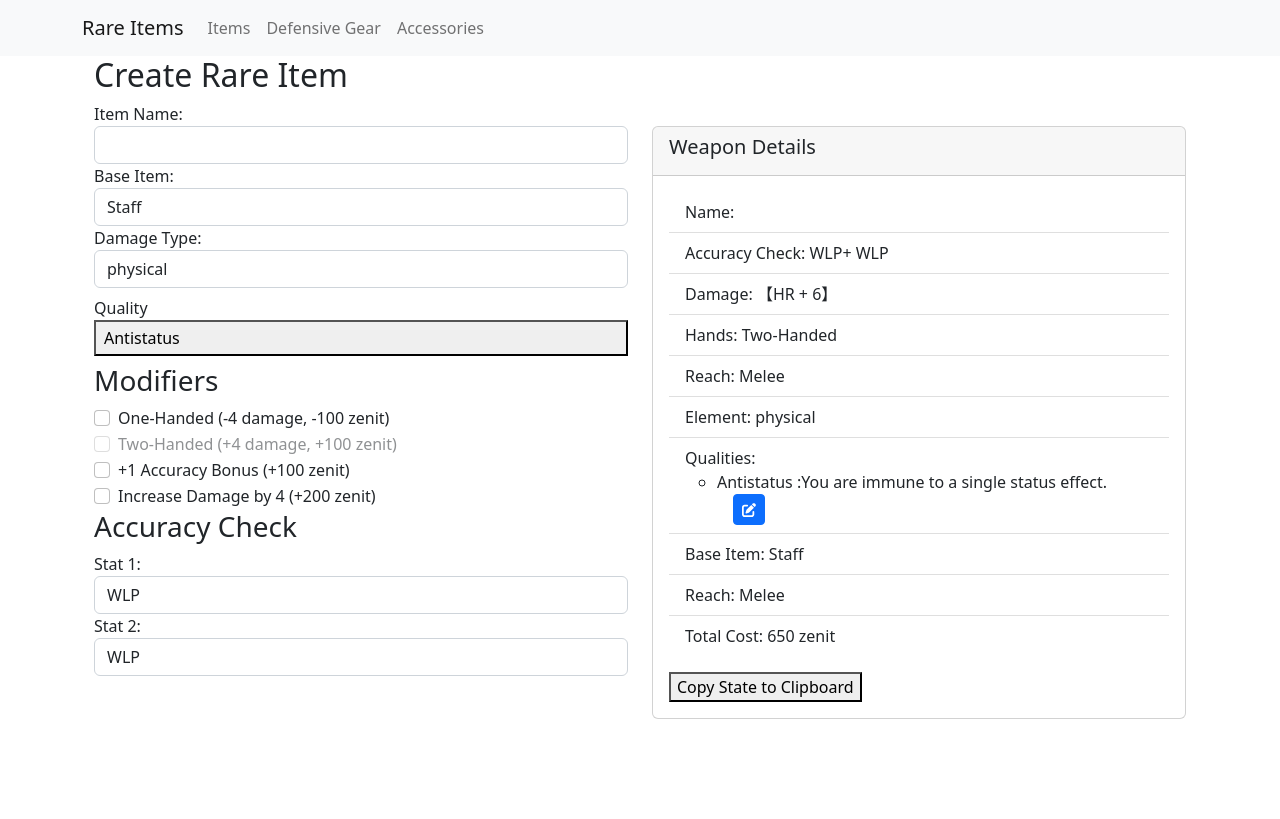
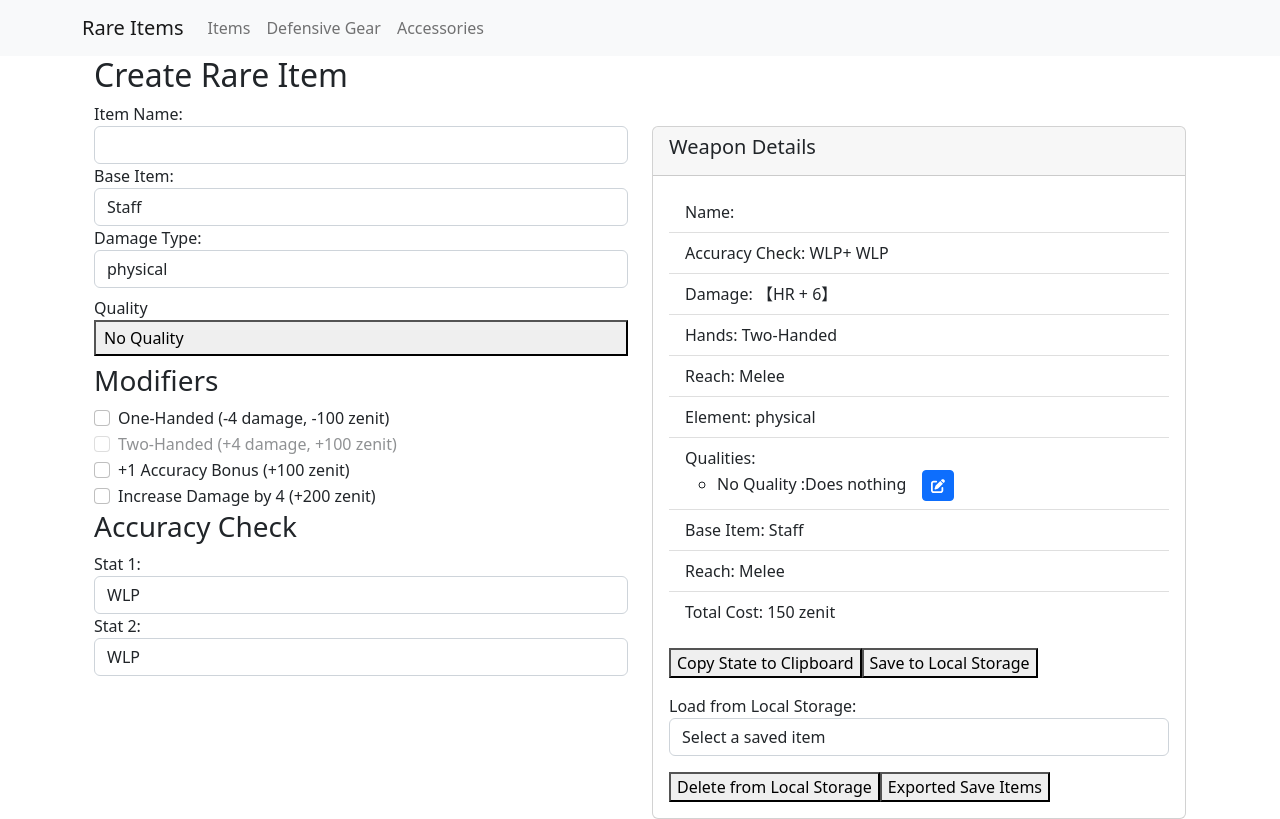
Before and after one commit to kunxin-chor/fabula-ultima-tools, a React (Create React App) app: page / in a window 1280 px wide. Built offline with nearby package versions, Linux system fonts and the light colour scheme.

Commit message:
Added save to local storage and export

```diff
--- a/src/RareItem.js
+++ b/src/RareItem.js
@@ -5,6 +5,7 @@ import elementsData from './elements.json';
 import QualityDropdown from './QualityDrop';
 import QualitiesList from './QualitiesList';
 
+const LOCAL_STORAGE_KEY = 'rare-weapons';
 
 const CreateRareItem = () => {
     const [formValues, setFormValues] = useState({
@@ -23,11 +24,133 @@ const CreateRareItem = () => {
             stat2: 'DEX',
         },
 
+
     });
+
+
+
+    // for saving/loading from localstorage
+    const [savedItems, setSavedItems] = useState([]);
+    const [loadedItemIndex, setLoadedItemIndex] = useState(null);
 
     const [totalCost, setTotalCost] = useState(0);
     const [modifiedDamage, setModifiedDamage] = useState('');
     const [combinedQualities, setCombinedQualities] = useState([]);
+    const [alreadyHaveAccuracyBonus, setAlreadyHaveAccuracyBonus] = useState(false);
+
+    const loadFromLocalStorage = (index) => {
+        if (index === "") {
+            setLoadedItemIndex(null);
+            return;
+        }
+        console.log(savedItems[index]);
+        const { combinedQualities, ...loadedItem} = savedItems[index];
+        setFormValues(loadedItem);
+
+        setTimeout(function(){
+               // updated combined qualities after the form has been set
+        setCombinedQualities(combinedQualities);
+
+        },
+        200)
+
+
+
+        setLoadedItemIndex(index);
+    };
+
+    const saveToLocalStorage = () => {
+        const currentSavedItems = JSON.parse(localStorage.getItem(LOCAL_STORAGE_KEY)) || [];
+
+        const toSave =   JSON.parse(JSON.stringify(formValues));
+        toSave.combinedQualities = combinedQualities;
+
+
+        if (loadedItemIndex !== null) {
+            // Update the existing item in the local
+            currentSavedItems[loadedItemIndex] = toSave;
+
+        } else {
+            // Add a new item to the local storage
+            currentSavedItems.push(toSave);
+        }
+
+        localStorage.setItem(LOCAL_STORAGE_KEY, JSON.stringify(currentSavedItems));
+        setSavedItems(currentSavedItems);
+    };
+
+
+    const deleteFromLocalStorage = () => {
+        if (loadedItemIndex === null) {
+            alert("Please load an item before attempting to delete it.");
+            return;
+        }
+
+        const currentSavedItems = JSON.parse(localStorage.getItem(LOCAL_STORAGE_KEY)) || [];
+        currentSavedItems.splice(loadedItemIndex, 1);
+        localStorage.setItem(LOCAL_STORAGE_KEY, JSON.stringify(currentSavedItems));
+        setSavedItems(currentSavedItems);
+        setLoadedItemIndex(null);
+        alert("Item deleted from local storage.");
+    };
+
+    // Add an effect to initialize the saved items from local storage
+    useEffect(() => {
+        const currentSavedItems = JSON.parse(localStorage.getItem(LOCAL_STORAGE_KEY)) || [];
+        setSavedItems(currentSavedItems);
+    }, []);
+
+    const escapeCSVValue = (value) => {
+        if (typeof value === 'string' && (value.includes(',') || value.includes('"'))) {
+          return `"${value.replace(/"/g, '""')}"`;
+        }
+        return value;
+      };
+
+      const flattenObject = (obj, prefix = '') => {
+        const flattened = {};
+
+        for (const key in obj) {
+          if (typeof obj[key] === 'object' && !Array.isArray(obj[key])) {
+            Object.assign(flattened, flattenObject(obj[key], `${prefix}${key}.`));
+          } else {
+            flattened[`${prefix}${key}`] = obj[key];
+          }
+        }
+
+        return flattened;
+      };
+
+      const formatQuality = (quality) => {
+        return `${quality.name}: ${quality.effect}`;
+      };
+
+
+      const exportToCSV = () => {
+        const currentSavedItems = JSON.parse(localStorage.getItem(LOCAL_STORAGE_KEY)) || [];
+
+        if (currentSavedItems.length === 0) {
+          alert("No items found in local storage to export.");
+          return;
+        }
+
+        const formattedItems = currentSavedItems.map(item => {
+
+          const {combinedQualities, ...toSave} = item;
+
+          const flattened = flattenObject(toSave);
+          flattened.qualities = item.combinedQualities.map(formatQuality).join('|');
+          return flattened;
+        });
+
+        const header = Object.keys(formattedItems[0]).map(escapeCSVValue).join(',') + '\n';
+        const csvData = formattedItems.map(item => Object.values(item).map(escapeCSVValue).join(',')).join('\n');
+        const csv = header + csvData;
+
+        navigator.clipboard.writeText(csv)
+          .then(() => alert("CSV data copied to clipboard."))
+          .catch(() => alert("Failed to copy CSV data to clipboard."));
+      };
 
     const handleInputChange = (event) => {
         const { name, value } = event.target;
@@ -52,7 +175,7 @@ const CreateRareItem = () => {
 
     const handleQualitySelection = (quality) => {
         setFormValues((prevValues) => ({ ...prevValues, quality: quality.name }));
-      };
+    };
 
     const selectedBaseItem = baseItemsData.find(
         (item) => item.name === formValues.baseItem
@@ -61,12 +184,6 @@ const CreateRareItem = () => {
     const selectedQuality = qualitiesData.find(
         (quality) => quality.name === formValues.quality
     )
-
-    const updateCombinedQualitiesDescription = (index) => {
-
-    }
-
-
 
     const getAttributesFromAccuracy = (accuracyStr) => {
         return accuracyStr.split(' + ').map((attr) => attr.trim());
@@ -153,9 +270,7 @@ const CreateRareItem = () => {
 
         // if there is a quality, and it is not "No Quality"
         // add the quality to the list of quality effects
-        console.log(selectedBaseItem);
         if (selectedBaseItem.qualities && selectedBaseItem.qualities !== 'No Quality') {
-            console.log("adding base item qualities")
             qualitiyEffects.push(...selectedBaseItem.qualities.map((quality) => {
                 return {
                     "name": quality.name,
@@ -178,11 +293,12 @@ const CreateRareItem = () => {
             ...prevValues,
             modifiers: {
                 ...prevValues.modifiers,
-                accuracyBonus: accuracyBonus
-            },
+            }
         }));
 
         setCombinedQualities(qualitiyEffects);
+
+        setAlreadyHaveAccuracyBonus(accuracyBonus);
 
     }, [selectedBaseItem, selectedQuality]);
 
@@ -240,7 +356,7 @@ const CreateRareItem = () => {
                             <label htmlFor="baseItem">Base Item:</label>
                             <select
                                 name="baseItem"
-                                value={formValues.baseItem.name}
+                                value={formValues.baseItem}
                                 onChange={handleInputChange}
                                 className="form-control"
                                 id="baseItem"
@@ -314,7 +430,7 @@ const CreateRareItem = () => {
                                 className="form-check-input"
                                 id="accuracyBonus"
                             />
-                            <label className="form-check-label" htmlFor="accuracyBonus">
+                            <label className="form-check-label" htmlFor="accuracyBonus" disabled={alreadyHaveAccuracyBonus}>
                                 +1 Accuracy Bonus (+100 zenit)
                             </label>
                         </div>
@@ -381,16 +497,41 @@ const CreateRareItem = () => {
                                 <li className="list-group-item">Hands: {selectedBaseItem.hands}</li>
                                 <li className="list-group-item">Reach: {selectedBaseItem.reach}</li>
                                 <li className="list-group-item">Element: {formValues.damageType}</li>
-                                 <QualitiesList
+                                <QualitiesList
                                     setCombinedQualities={setCombinedQualities}
                                     combinedQualities={combinedQualities}
-                                 />
+                                />
                                 <li className="list-group-item">Base Item: {selectedBaseItem.name}</li>
                                 <li className="list-group-item">Reach: {selectedBaseItem.reach}</li>
                                 <li className="list-group-item">Total Cost: {totalCost} zenit</li>
 
                             </ul>
                             <button className="mt-3" onClick={copyStateToClipboard}>Copy State to Clipboard</button>
+                            <button className="mt-3 ml-3" onClick={saveToLocalStorage}>
+                                Save to Local Storage
+                            </button>
+                            <div className="form-group mt-3">
+                                <label htmlFor="savedItems">Load from Local Storage:</label>
+                                <select
+                                    name="savedItems"
+                                    onChange={(e) => loadFromLocalStorage(e.target.value)}
+                                    className="form-control"
+                                    id="savedItems"
+                                >
+                                    <option value="">Select a saved item</option>
+                                    {savedItems.map((item, index) => (
+                                        <option key={index} value={index}>
+                                            {item.itemName}
+                                        </option>
+                                    ))}
+                                </select>
+
+                                <button className="mt-3 ml-3" onClick={deleteFromLocalStorage}>
+                                    Delete from Local Storage
+                                </button>
+
+                                <button classname="mt-3 ms-3" onClick={exportToCSV}>Exported Save Items</button>
+                            </div>
 
                         </div>
                     </div>
--- a/src/qualities.json
+++ b/src/qualities.json
@@ -1,4 +1,9 @@
 [
+    {
+        "name":"No Quality",
+        "cost": 0,
+        "description":"Does nothing"
+    },
     {
         "name": "Antistatus",
         "cost": 500,
```
